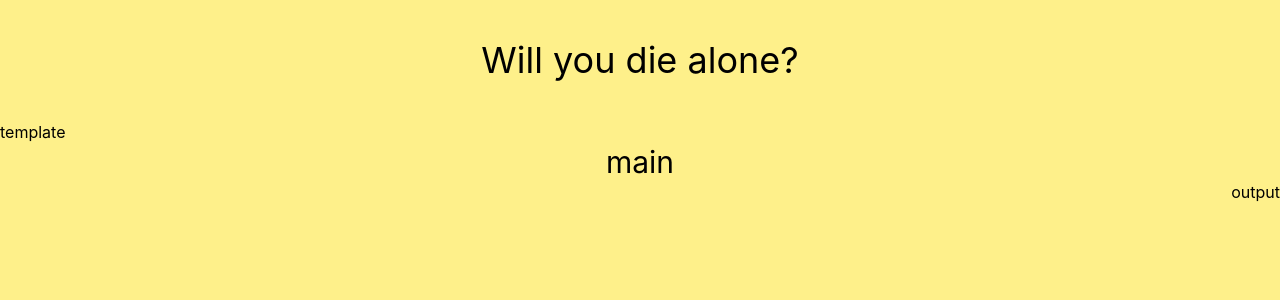
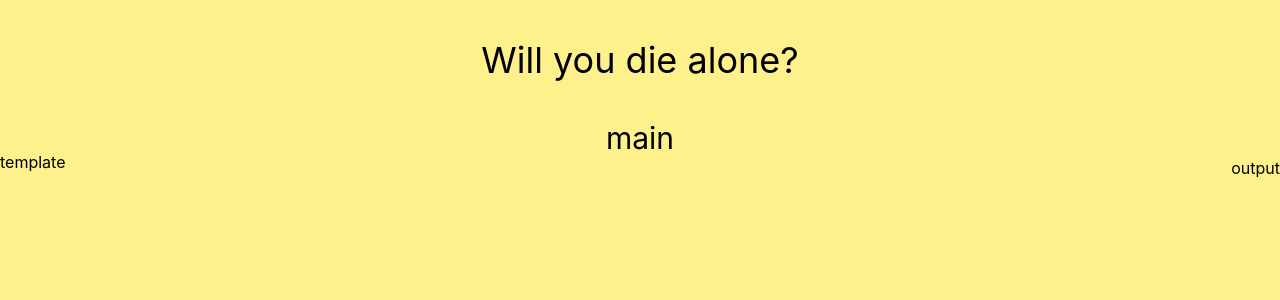
Before and after one commit to ShawnSomething/die-alone, a React (Create React App) app in the folder die-alone/: page / in a window 1280 px wide. Shown: the top 300 px of the page. Built offline with nearby package versions, Linux system fonts and the light colour scheme.

Commit message:
template dragging

```diff
--- /dev/null
+++ b/die-alone/src/face-judger.ts
@@ -0,0 +1,3 @@
+export const faceJudger = () => {
+
+}
--- a/die-alone/src/templates.tsx
+++ b/die-alone/src/templates.tsx
@@ -1,10 +1,53 @@
-import React from "react";
+import React, { useEffect, useState } from "react";
 
 export const Template = () => {
+    const [positionX, setPositionX] = useState(0)
+    const [positionY, setPositionY] = useState(150)
+    const [isDragging, setIsDragging] = useState(false)
+
+    const handleOnMouseDown = () => {
+        setIsDragging(true)
+    }
+
+    useEffect(() => {
+        if (isDragging) {
+            const handleMouseMove = (e: MouseEvent) => {
+                setPositionX(e.clientX)
+                setPositionY(e.clientY)
+            }
+
+            const handleMouseUp = () => {
+                setIsDragging(false)
+                setPositionX(0)
+                setPositionY(150)
+            }
+
+            window.addEventListener('mousemove', handleMouseMove)
+            window.addEventListener('mouseup', handleMouseUp)
+
+            return () => {
+                window.removeEventListener('mousemove', handleMouseMove)
+                window.removeEventListener('mouseup', handleMouseUp)
+            }
+        }
+    }, [isDragging])
+
+
+
     return (
         <>
-            <div>
-                <p>template</p>
+            <div
+                style={{
+                    position: "absolute",
+                    left: positionX,
+                    top: positionY,
+                    transitionProperty: isDragging ? 'none' : 'left, top',
+                    transitionDuration: '300ms',
+                    transitionTimingFunction: 'ease',
+                }}
+                className="duration-300 ease-in-out"
+            >
+                <p onMouseDown={handleOnMouseDown} className={isDragging ? 'cursor-grabbing' : 'cursor-grab'}>template</p>
             </div>
         </>
     )
```
